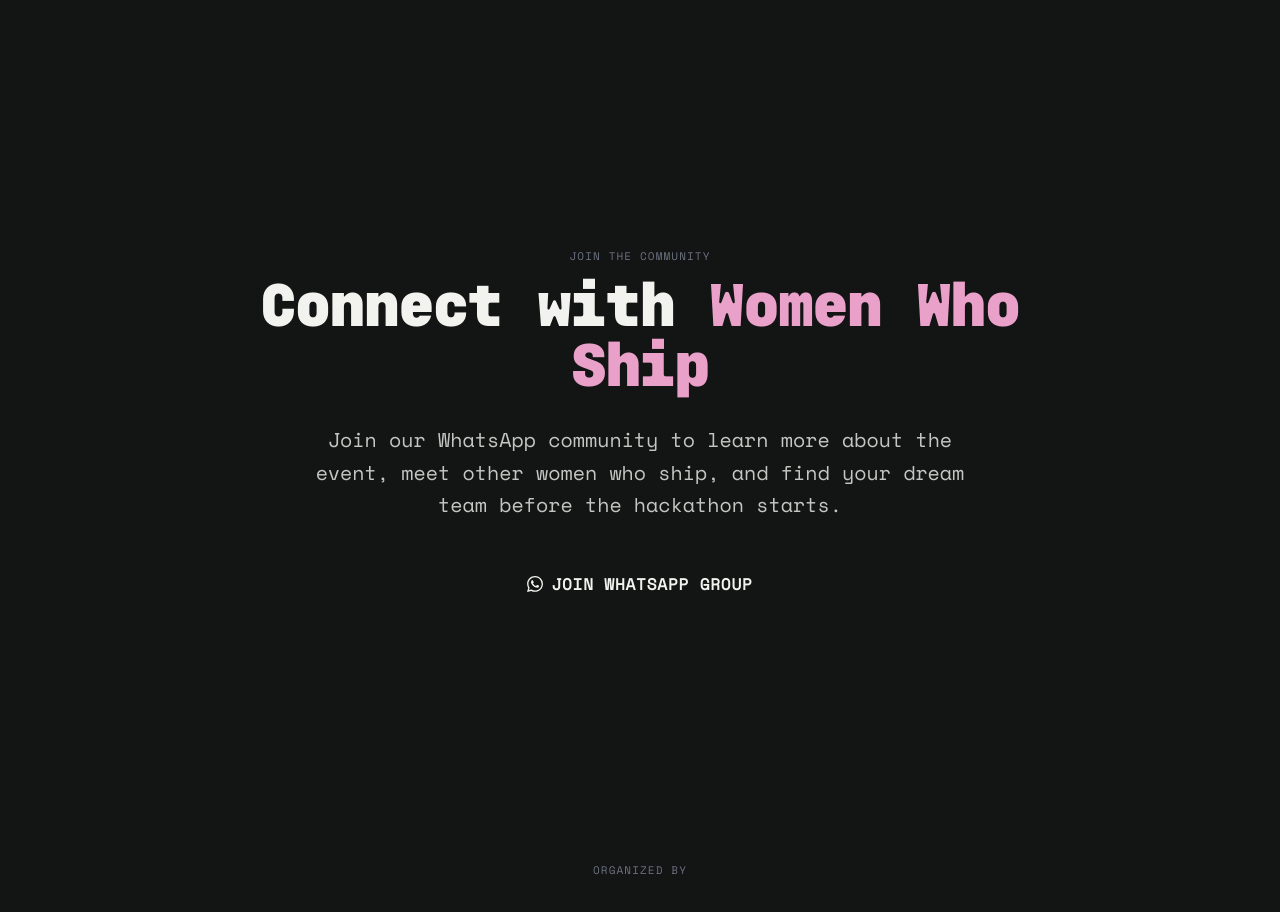
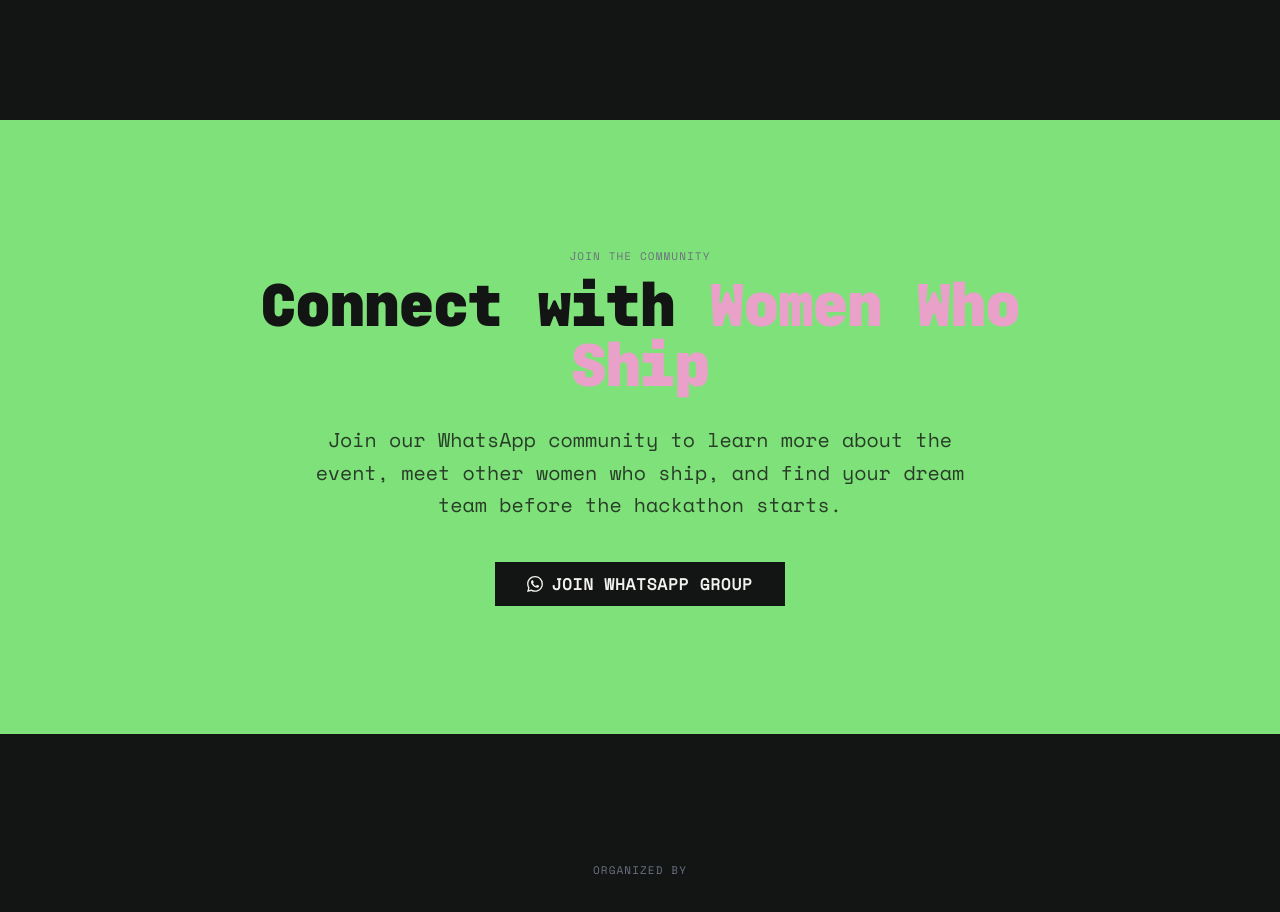
Before and after one commit to crafter-station/she.ships, a Next.js app: page / in a window 1280 px wide. Shown: the part 5720-6632 px from the top of the page. Built offline with nearby package versions, Linux system fonts and the light colour scheme; no server answers.

Commit message:
fix: add backdrop to side-nav for label readability on light sections
Revert section back to green variant. Add a semi-transparent dark
backdrop with blur to the side-nav so labels remain legible when
overlaying light-colored sections like the green WhatsApp community.

```diff
--- a/components/sections/side-nav.tsx
+++ b/components/sections/side-nav.tsx
@@ -108,7 +108,7 @@ export function SideNav() {
   return (
     <nav
       className={cn(
-        "fixed left-6 top-1/2 -translate-y-1/2 z-40 hidden lg:flex flex-col items-start gap-0 transition-opacity duration-500",
+        "fixed left-6 top-1/2 -translate-y-1/2 z-40 hidden lg:flex flex-col items-start gap-0 transition-opacity duration-500 bg-primary-black/50 backdrop-blur-sm rounded-sm px-2 py-2",
         visible ? "opacity-100" : "opacity-0 pointer-events-none",
       )}
     >
--- a/components/sections/whatsapp-community.tsx
+++ b/components/sections/whatsapp-community.tsx
@@ -10,7 +10,7 @@ export function WhatsappCommunity() {
 
   return (
     <SectionWrapper
-      variant="dark"
+      variant="green"
       id="whatsapp-community"
       className="min-h-fit"
     >
@@ -26,7 +26,7 @@ export function WhatsappCommunity() {
           </span>
         </h2>
 
-        <p className="text-lg md:text-xl text-primary-cream/80 mb-10 leading-relaxed max-w-2xl mx-auto">
+        <p className="text-lg md:text-xl text-primary-black/80 mb-10 leading-relaxed max-w-2xl mx-auto">
           {t.whatsappCommunity.description}
         </p>
 
```
